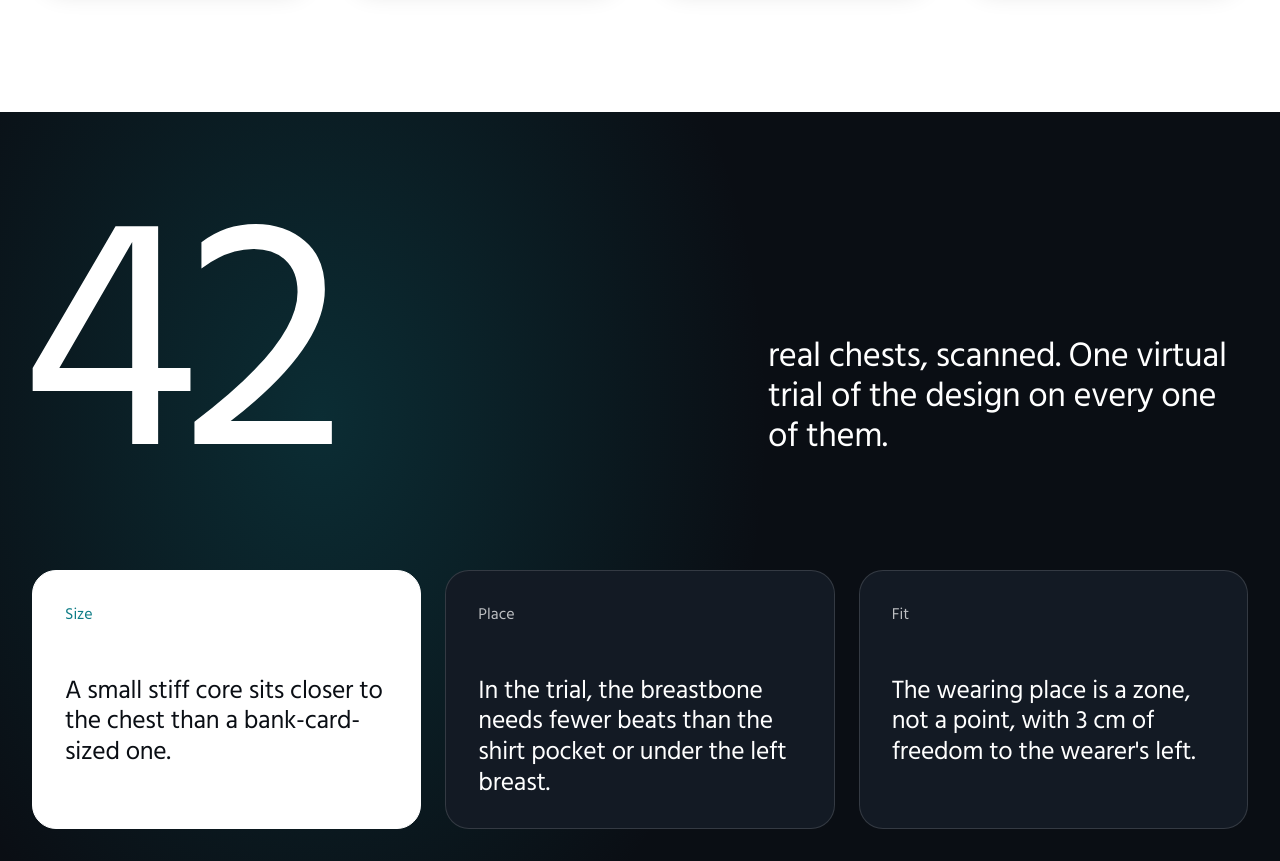
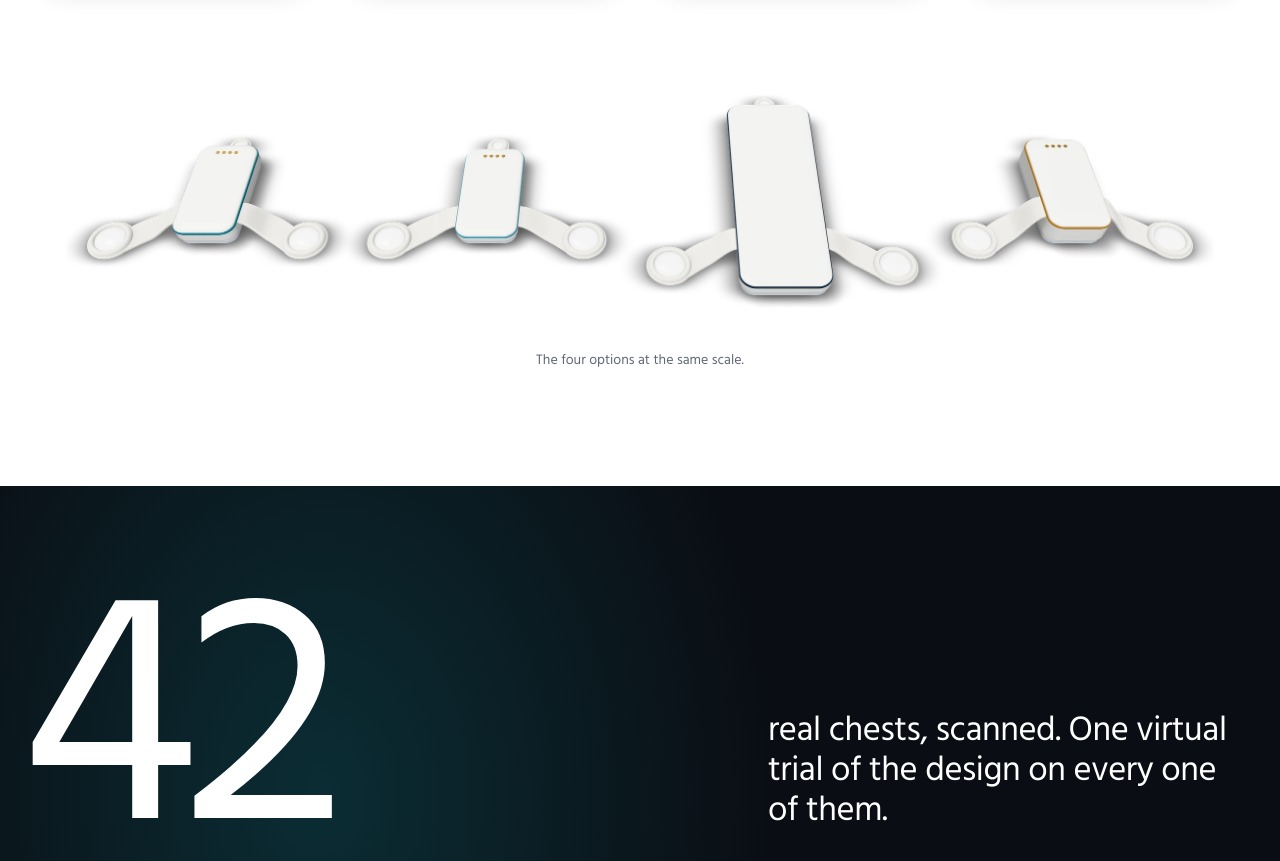
Before and after one commit to gcadenaiii/mdmcg, an Astro site in the folder site/: page / in a window 1280 px wide. Shown: the part 6924-7785 px from the top of the page. Built offline with nearby package versions, Linux system fonts and the light colour scheme; Astro itself is replaced by a stand-in of ours.

Commit message:
Device pictures re-rendered from the 3D model: opened view, the four options, and a same-scale row
The opened view now shows only the parts the design names. The four options use their own sizes and ring colours. The hero and the wing close-up keep their earlier pictures.

```diff
--- a/site/src/components/Options.astro
+++ b/site/src/components/Options.astro
@@ -13,3 +13,7 @@ import { OPTIONS } from '../config';
     </li>
   ))}
 </ol>
+<figure class="scale-row" data-r>
+  <Pic name="options-row" sizes="(max-width: 900px) 100vw, 1280px" widths={[768, 1280, 1920, 2560]} alt="The four options side by side at the same scale: options 1, 2 and 4 share a 60 by 32 millimetre core at three thicknesses, and option 3 is a longer plate, 124 by 46 millimetres." />
+  <figcaption class="note">The four options at the same scale.</figcaption>
+</figure>
```
Also changed, not shown: site/src/assets/img/device-open.webp, site/src/assets/img/option-1.webp, site/src/assets/img/option-2.webp, site/src/assets/img/option-3.webp, site/src/assets/img/option-4.webp, site/src/assets/img/options-row.webp (added).
